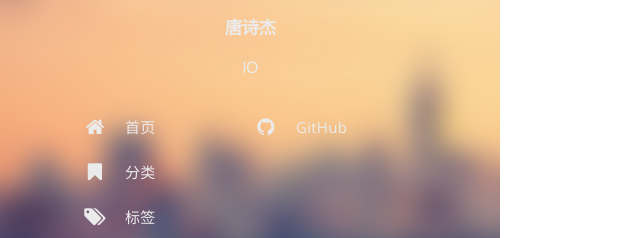
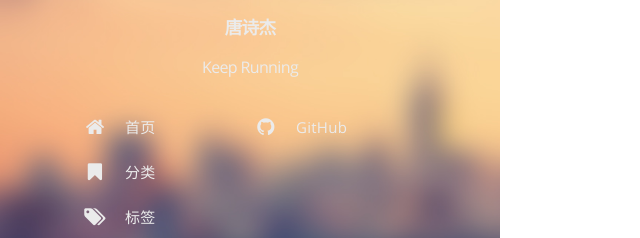
Before and after one commit to joetang09/joetang09.github.io, a plain HTML site: page index.html in a window 1280 px wide. Shown: the part 237-475 px from the top of the page, 0-640 px from the left. Drawn offline with nearby package versions, Linux system fonts and the light colour scheme; some packages are replaced by stand-ins of ours; a script that the page names is missing; a web font is replaced by a local one.

Commit message:
update bio

```diff
--- a/index.html
+++ b/index.html
@@ -82,7 +82,7 @@
         </a>
         <h4 class="sidebar-profile-name">唐诗杰</h4>
 
-          <h5 class="sidebar-profile-bio">IO</h5>
+          <h5 class="sidebar-profile-bio">Keep Running</h5>
 
       </div>
 
@@ -260,7 +260,7 @@
 
     <h4 id="about-card-name">唐诗杰</h4>
 
-      <div id="about-card-bio">IO</div>
+      <div id="about-card-bio">Keep Running</div>
 
 
       <div id="about-card-job">
```
Also changed, not shown: 2017/02/the-first/index.html (+2 -2 lines), 404.html (+1 -1 lines), archives/index.html (+2 -2 lines), categories/index.html (+2 -2 lines), categories/nonsense/index.html (+2 -2 lines), post/index.html (+2 -2 lines), tags/index.html (+2 -2 lines), tags/乱说/index.html (+2 -2 lines).
